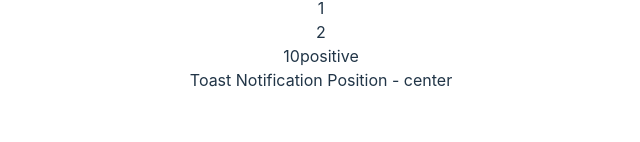
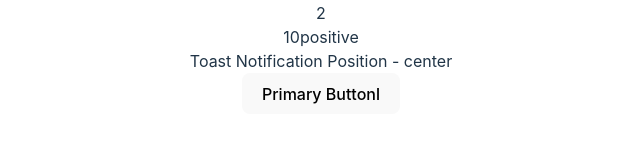
Before and after one commit to LuYujin9/TypeScript-practices, a React (Vite) app: page / in a window 1280 px wide. Shown: the part 658-800 px from the top of the page, without its empty margins (319-959 px from the left). Built offline with nearby package versions, Linux system fonts and the light colour scheme.

Commit message:
Wrapping HTML elements

```diff
--- a/src/App.tsx
+++ b/src/App.tsx
@@ -15,6 +15,7 @@
 import List from "./components/generics/List";
 import RandomNumber from "./components/restriction/RandomNumber";
 import Toast from "./components/templateliterals/Toast";
+import CustomButton from "./components/html/CustomButton";
 
 function App() {
   const pets = { cat: "Lili", dog: "Leo" };
@@ -59,6 +60,9 @@
       <List items={[1, 2]} onClick={(item) => console.log(item)} />
       <RandomNumber value={10} isPositive />
       <Toast position="center" />
+      <CustomButton variant="primary" onClick={() => console.log("Clicked")}>
+        Primary Button
+      </CustomButton>
     </div>
   );
 }
--- /dev/null
+++ b/src/components/html/CustomButton.tsx
@@ -0,0 +1,14 @@
+type ButtonProps = {
+  variant: "primary" | "secondary";
+  children: string; //可以额外单独定义element props, 但是可能会出现错误提示, 所以需要omit
+} & Omit<React.ComponentProps<"button">, "children">; //type button element的 props: & React.ComponentProps<"button"> 此时如果children是element也适用
+
+const CustomButton = ({ variant, children, ...rest }: ButtonProps) => {
+  return (
+    <button className={`class-with-${variant}`} {...rest}>
+      {children}l
+    </button>
+  ); //...rest也要使用
+};
+
+export default CustomButton;
```
Also changed, not shown: src/components/html/CustomInput.tsx (added, +7 -0 lines).
